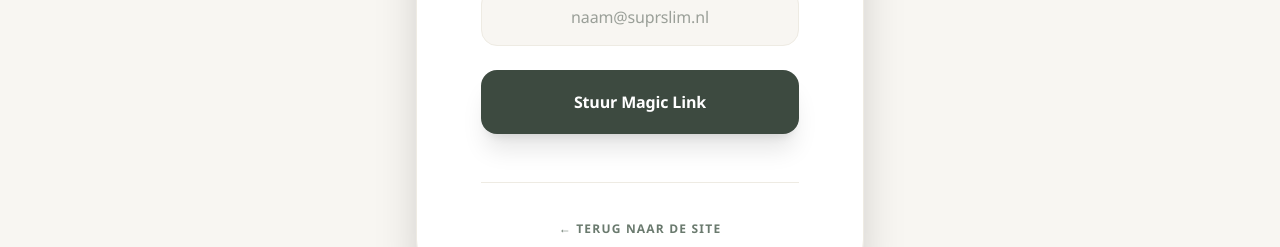
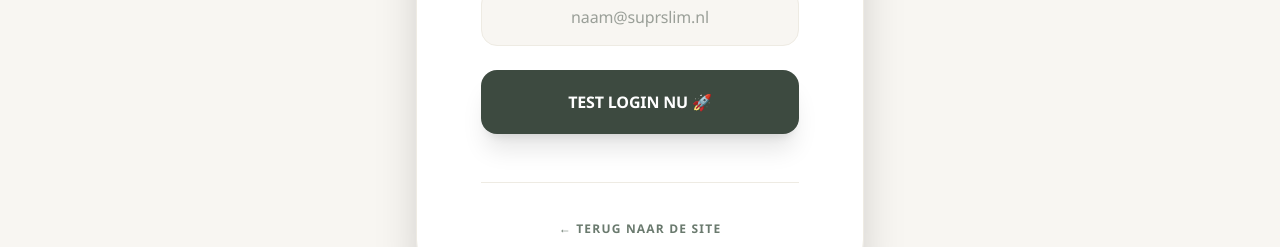
Before and after one commit to SUPRSLIM/suprslim-pages, a Next.js app: page /login in a window 1280 px wide. Shown: the part 482-729 px from the top of the page. Built offline with nearby package versions, Linux system fonts and the light colour scheme.

Commit message:
Update button text for version verification

```diff
--- a/app/login/page.js
+++ b/app/login/page.js
@@ -75,7 +75,7 @@ export default function LoginPage() {
               disabled={status === 'loading'}
               className="w-full bg-[#3d4a40] hover:bg-primary text-white font-bold py-5 rounded-2xl transition-all shadow-xl active:scale-95 disabled:opacity-50"
             >
-              {status === 'loading' ? 'Bezig met sturen...' : 'Stuur Magic Link'}
+              {status === 'loading' ? 'Bezig met sturen...' : 'TEST LOGIN NU 🚀'}
             </button>
 
             {status !== 'idle' && status !== 'loading' && status !== 'sent' && (
```
